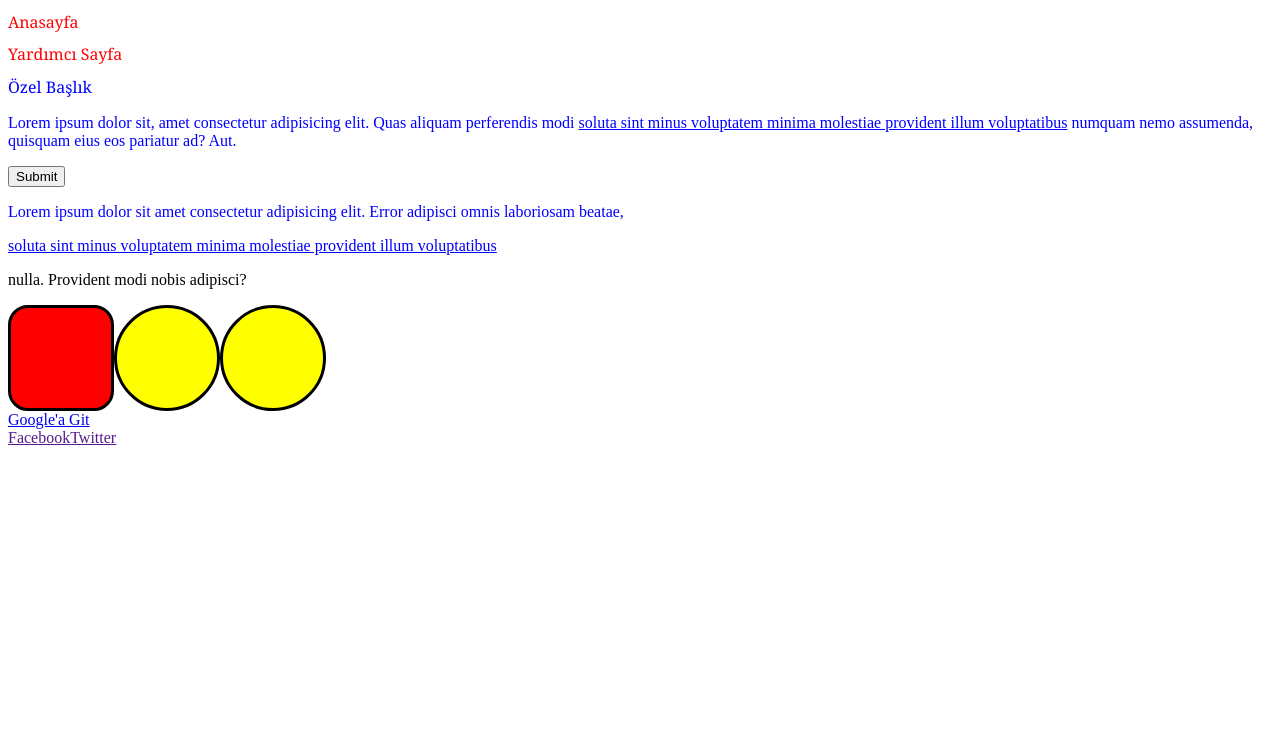
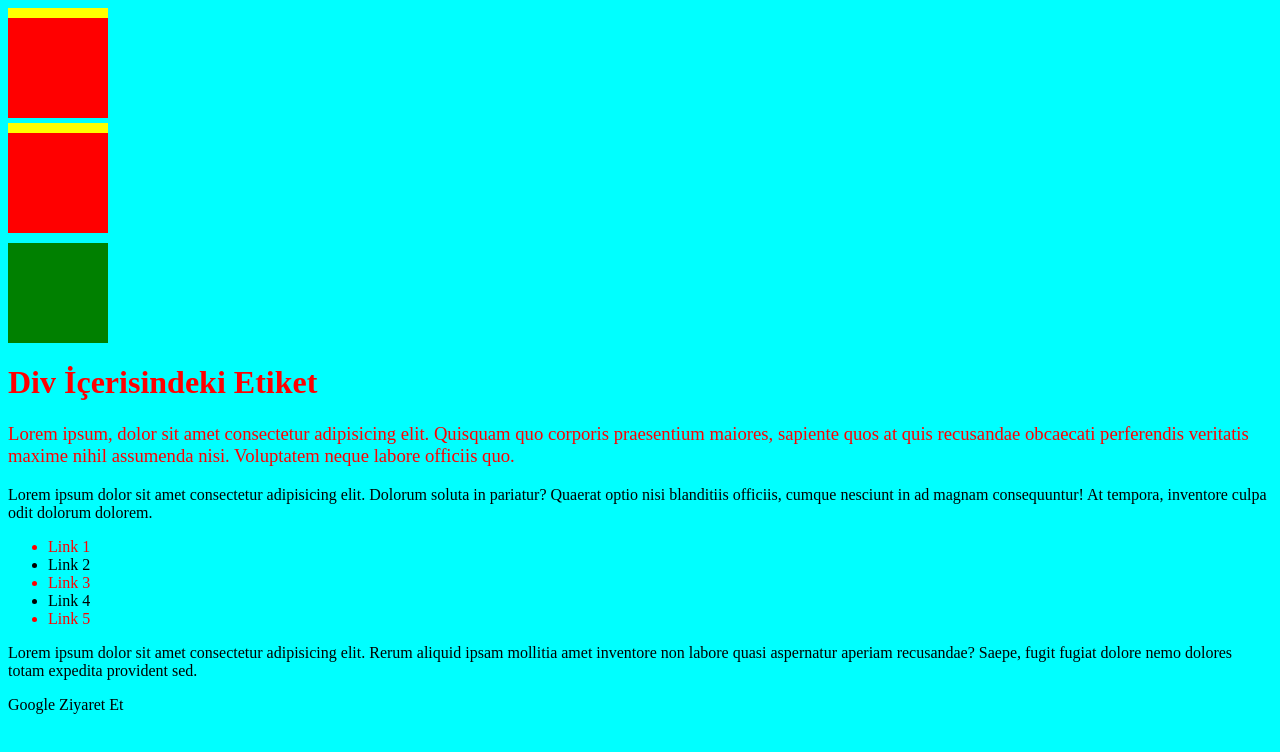
Before and after one commit to sevmezabdullah/CSS, a plain HTML site: page index.html in a window 1280 px wide. Drawn offline with Linux system fonts and the light colour scheme.

Commit message:
css-2 finished

```diff
--- a/index.html
+++ b/index.html
@@ -11,40 +11,62 @@
 
 <!--Inline CSS - External CSS - Internal CSS-->
 
-
+<!--Selectors
+ID Selector
+Class Selector
+Element Selector
+Descendant Selector
+Universal Selector
+-->
 
 <body>
 
-    <h1>Anasayfa</h1>
-
-    <h1>Yardımcı Sayfa</h1>
-    <h1 id="special-title">Özel Başlık</h1>
-    <div>
-        <p>Lorem ipsum dolor sit, amet consectetur adipisicing elit. Quas aliquam perferendis modi
-            <u>soluta sint minus
-                voluptatem minima molestiae provident illum voluptatibus</u> numquam nemo assumenda, quisquam eius eos
-            pariatur
-            ad? Aut.
-        </p>
-        <button>Submit</button>
+    <!--  <h1>Hoş Geldiniz GoIT'ye</h1> -->
+    <div class="box">
+        <div class="inside-box"></div>
     </div>
 
-    <p>Lorem ipsum dolor sit amet consectetur adipisicing elit. Error adipisci omnis laboriosam beatae,
-    <p id="underlined">soluta sint minus
-        voluptatem minima molestiae provident illum voluptatibus</p>nulla. Provident modi nobis adipisci?</p>
-    <div style="display: flex; flex-direction: row;">
-        <div id="box1"></div>
-        <div class="yellow-circle-box"></div>
-        <div class="yellow-circle-box"></div>
-    </div>
-    <a href="www.google.com.tr">Google'a Git</a>
 
 
-    <div style="display: flex; flex-direction: row;">
-        <a href="">Facebook</a>
-        <a href="">Twitter</a>
+    <div class="box">
+        <div class="inside-box"></div>
     </div>
 
+    <section id="container">
+
+    </section>
+
+    <div id="articles">
+        <h1>Div İçerisindeki Etiket</h1>
+        <p>Lorem ipsum, dolor sit amet consectetur adipisicing elit. Quisquam quo corporis praesentium maiores, sapiente
+            quos at quis recusandae obcaecati perferendis veritatis maxime nihil assumenda nisi. Voluptatem neque labore
+            officiis quo.</p>
+    </div>
+
+    <p>Lorem ipsum dolor sit amet consectetur adipisicing elit. Dolorum soluta in pariatur? Quaerat optio nisi
+        blanditiis officiis, cumque nesciunt in ad magnam consequuntur! At tempora, inventore culpa odit dolorum
+        dolorem.</p>
+
+
+    <ul>
+        <li>
+            <a href="#">Link 1</a>
+        </li>
+        <li>
+            <a href="#">Link 2</a>
+        </li>
+        <li>
+            <a href="#">Link 3</a>
+        </li>
+        <li><a href="#">Link 4</a></li>
+        <li><a href="#">Link 5</a></li>
+    </ul>
+
+    <p>Lorem ipsum dolor sit amet consectetur adipisicing elit. Rerum aliquid ipsam mollitia amet inventore non labore
+        quasi aspernatur aperiam recusandae? Saepe, fugit fugiat dolore nemo dolores totam expedita provident sed.</p>
+
+
+    <a href="www.google.com.tr">Google Ziyaret Et</a>
 
 </body>
 
--- a/style.css
+++ b/style.css
@@ -1,51 +1,52 @@
+* {
+  background-color: aqua;
+}
+
 h1 {
   color: red;
-  font-size: 12pt;
-  font-family: Georgia, "Times New Roman", Times, serif;
-  font-weight: lighter;
-  text-align: start;
 }
-p {
-  color: blue;
-}
-#underlined {
-  text-decoration: underline;
+.box {
+  background-color: yellow;
+  width: 100px;
+  height: 100px;
+  margin-top: 5px;
+  justify-content: center;
+  align-items: center;
+  display: flex;
+  padding-top: 10px;
 }
 
-#special-title {
-  color: blue;
-}
-#boxes {
-  display: flex;
-  flex-direction: row;
-  justify-content: space-around;
-}
-
-#box1 {
+.inside-box {
   background-color: red;
   width: 100px;
   height: 100px;
-  border: 3px solid black;
-  border-radius: 20px;
 }
-#box2 {
-  background-color: yellow;
+
+#container {
   width: 100px;
   height: 100px;
-  border: 3px solid black;
-  border-radius: 20px;
+  background-color: green;
+  margin-top: 10px;
 }
-#box3 {
-  background-color: green;
-  width: 100px;
-  height: 100px;
-  border: 3px solid black;
-  border-radius: 20px;
+
+#articles > p {
+  font-size: 14pt;
+  color: red;
 }
-.yellow-circle-box {
+
+ul:first-child {
+  color: red;
   background-color: yellow;
-  width: 100px;
-  height: 100px;
-  border: 3px solid black;
-  border-radius: 200px;
 }
+
+p:hover {
+  color: blue;
+}
+
+li:nth-child(odd) {
+  color: red;
+}
+a {
+  text-decoration: none;
+  color: inherit;
+}
```
